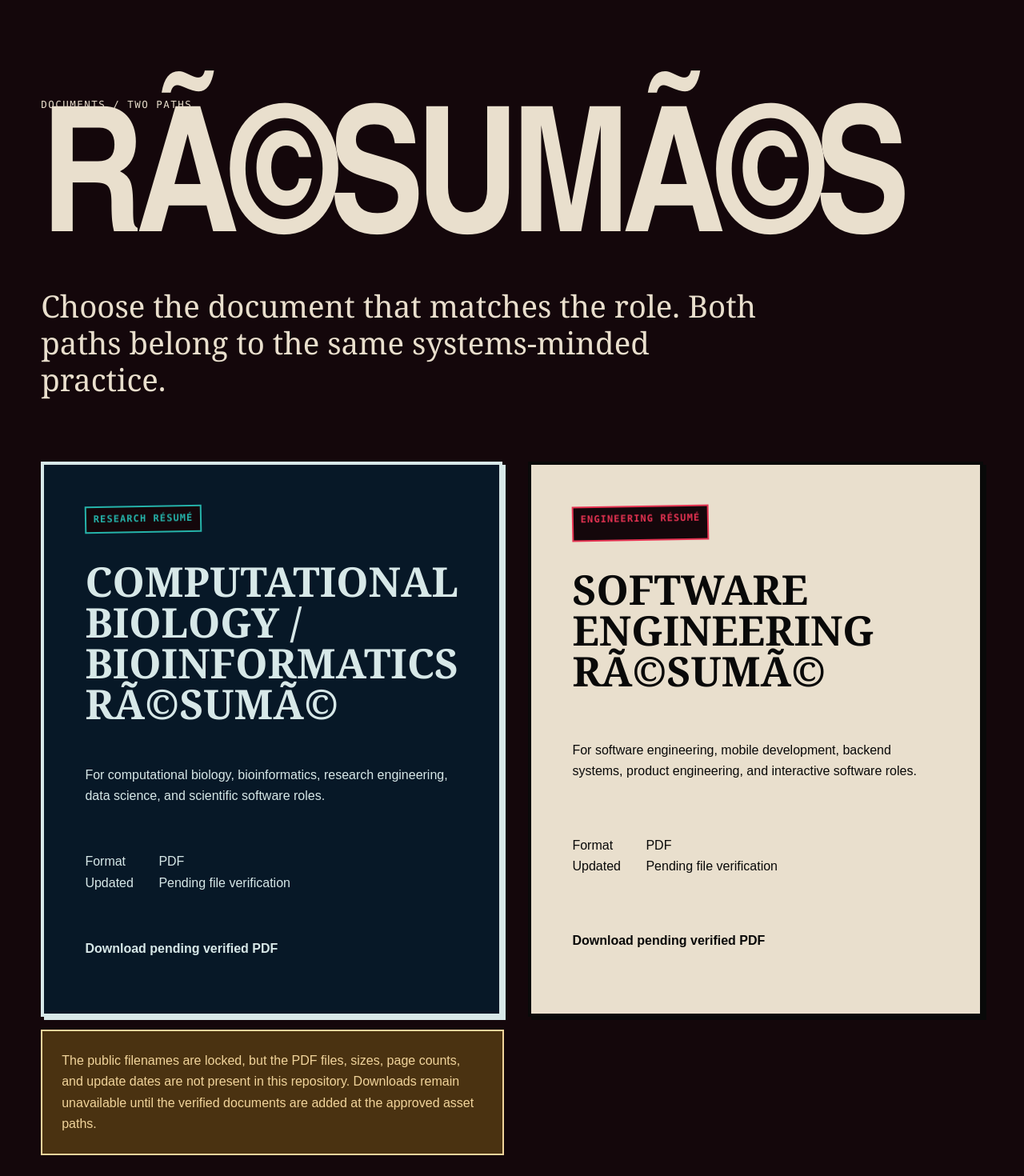
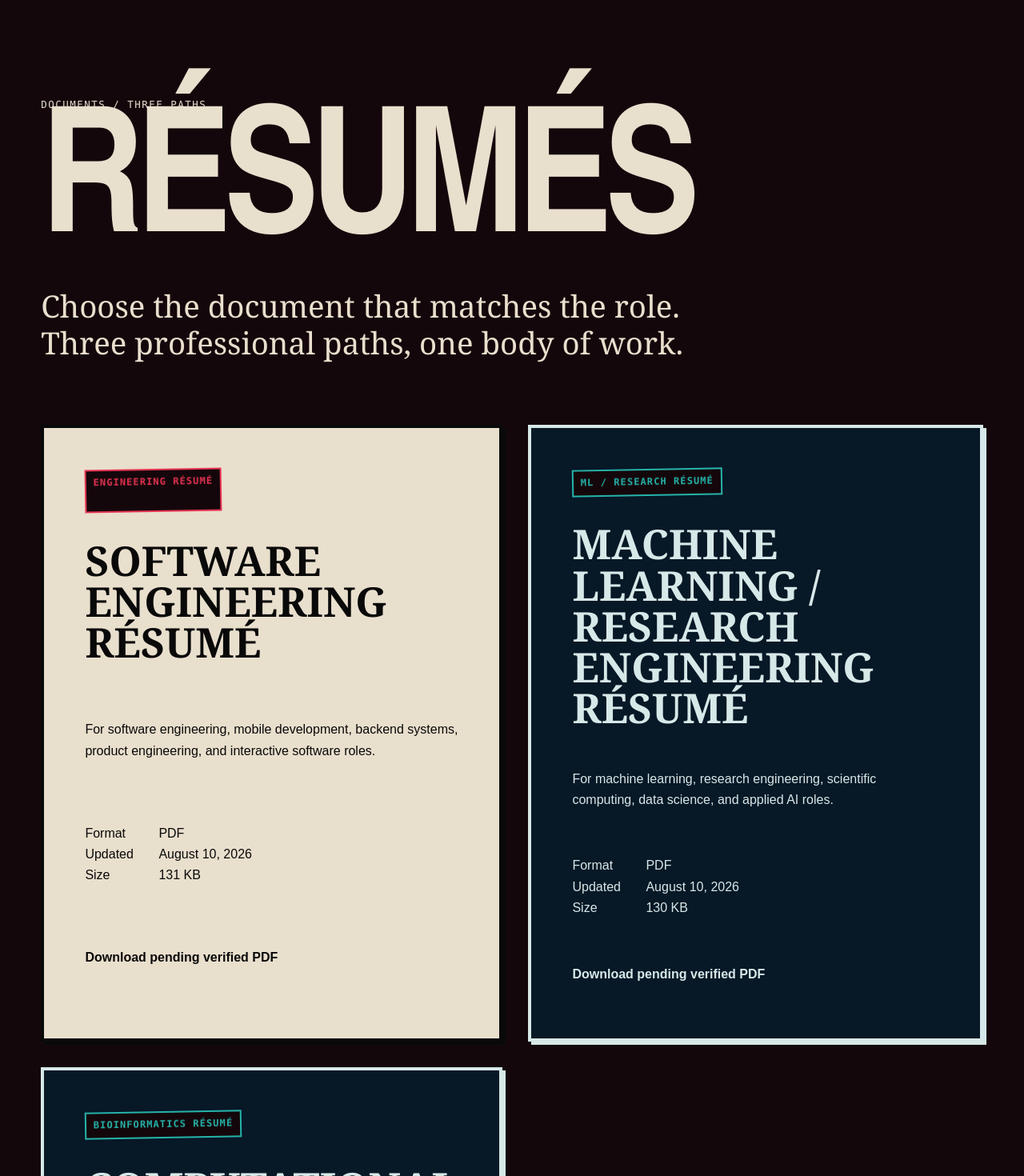
Before and after one commit to glitchmatrix-jpg/hasan-bukhari-portfolio, a Next.js app: page /resume in a window 1280 px wide. Shown: the part 140-1610 px from the top of the page at 80% size. Built offline with nearby package versions, Linux system fonts and the light colour scheme.

Commit message:
feat: add machine learning resume track

```diff
--- a/src/app/resume/page.tsx
+++ b/src/app/resume/page.tsx
@@ -1,40 +1,53 @@
 import { ResumeTile } from "@/components/projects/ResumeTile";
 import { pageMetadata } from "@/lib/metadata";
+
 export const metadata = pageMetadata(
   "Résumés",
-  "Computational biology and software engineering résumé paths for Hasan Bukhari.",
+  "Software engineering, machine learning, and computational biology résumé paths for Hasan Bukhari.",
   "/resume",
 );
+
 export default function ResumePage() {
   return (
     <div className="utility-page utility-page--resume">
       <header>
-        <p className="eyebrow">Documents / Two paths</p>
-        <h1>RÃ©sumÃ©s</h1>
+        <p className="eyebrow">Documents / Three paths</p>
+        <h1>Résumés</h1>
         <p className="utility-page__lead">
-          Choose the document that matches the role. Both paths belong to the
-          same systems-minded practice.
+          Choose the document that matches the role. Three professional paths,
+          one body of work.
         </p>
       </header>
       <div className="resume-portal">
         <ResumeTile
-          description="For computational biology, bioinformatics, research engineering, data science, and scientific software roles."
-          title="Computational Biology / Bioinformatics RÃ©sumÃ©"
-          tone="research"
-          updatedAt="Pending file verification"
+          description="For software engineering, mobile development, backend systems, product engineering, and interactive software roles."
+          fileSize="131 KB"
+          label="Engineering résumé"
+          title="Software Engineering Résumé"
+          tone="build"
+          updatedAt="August 10, 2026"
         />
         <ResumeTile
-          description="For software engineering, mobile development, backend systems, product engineering, and interactive software roles."
-          title="Software Engineering RÃ©sumÃ©"
-          tone="build"
-          updatedAt="Pending file verification"
+          description="For machine learning, research engineering, scientific computing, data science, and applied AI roles."
+          fileSize="130 KB"
+          label="ML / Research résumé"
+          title="Machine Learning / Research Engineering Résumé"
+          tone="research"
+          updatedAt="August 10, 2026"
+        />
+        <ResumeTile
+          description="For computational biology, bioinformatics, genomics, scientific software, and research roles."
+          fileSize="129 KB"
+          label="Bioinformatics résumé"
+          title="Computational Biology / Bioinformatics Résumé"
+          tone="research"
+          updatedAt="August 10, 2026"
         />
       </div>
       <p className="document-note">
-        The public filenames are locked, but the PDF files, sizes, page counts,
-        and update dates are not present in this repository. Downloads remain
-        unavailable until the verified documents are added at the approved asset
-        paths.
+        Verified résumé PDFs are staged for this branch. Download buttons will
+        be enabled as soon as the three binary files are committed to the public
+        résumé asset paths.
       </p>
     </div>
   );
```
